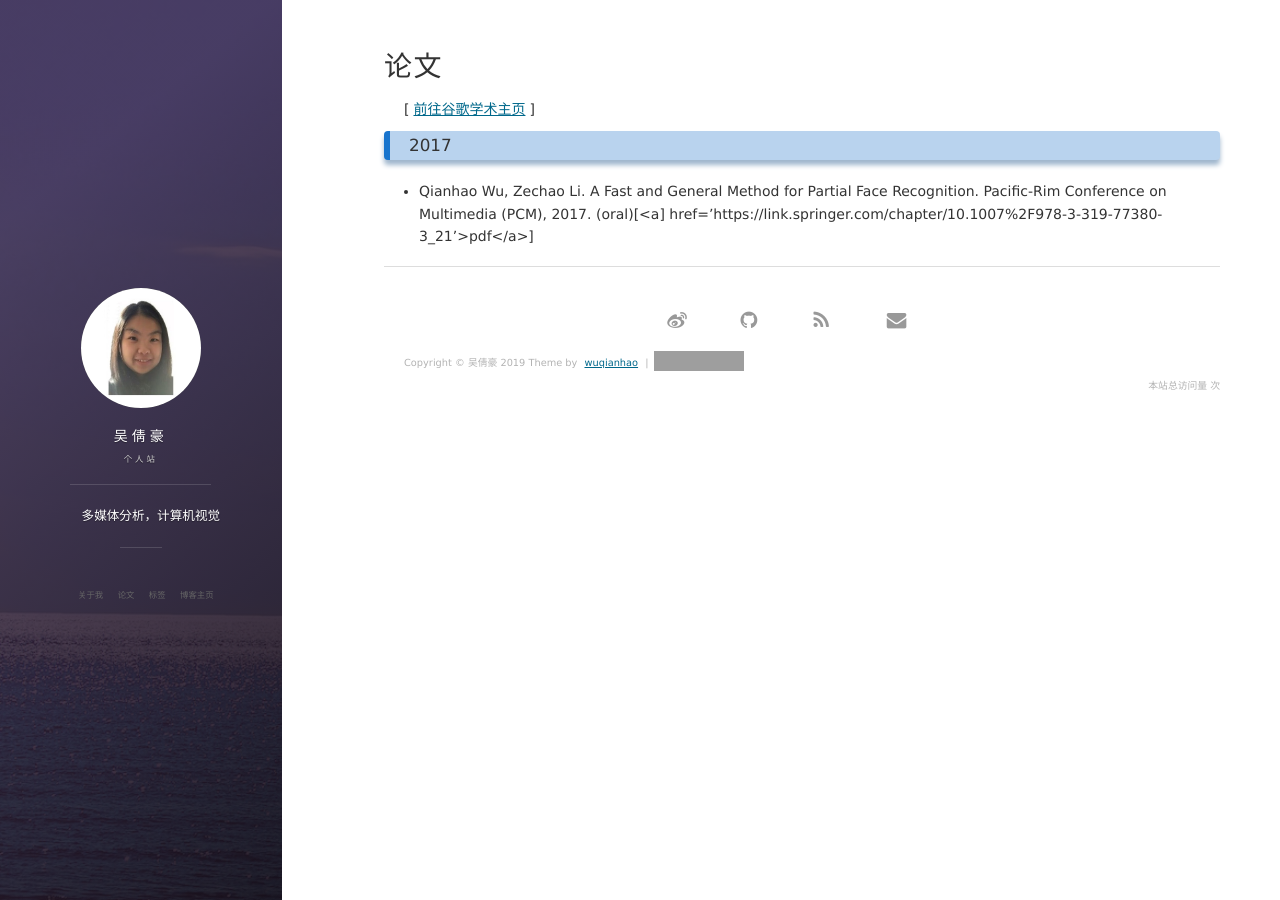
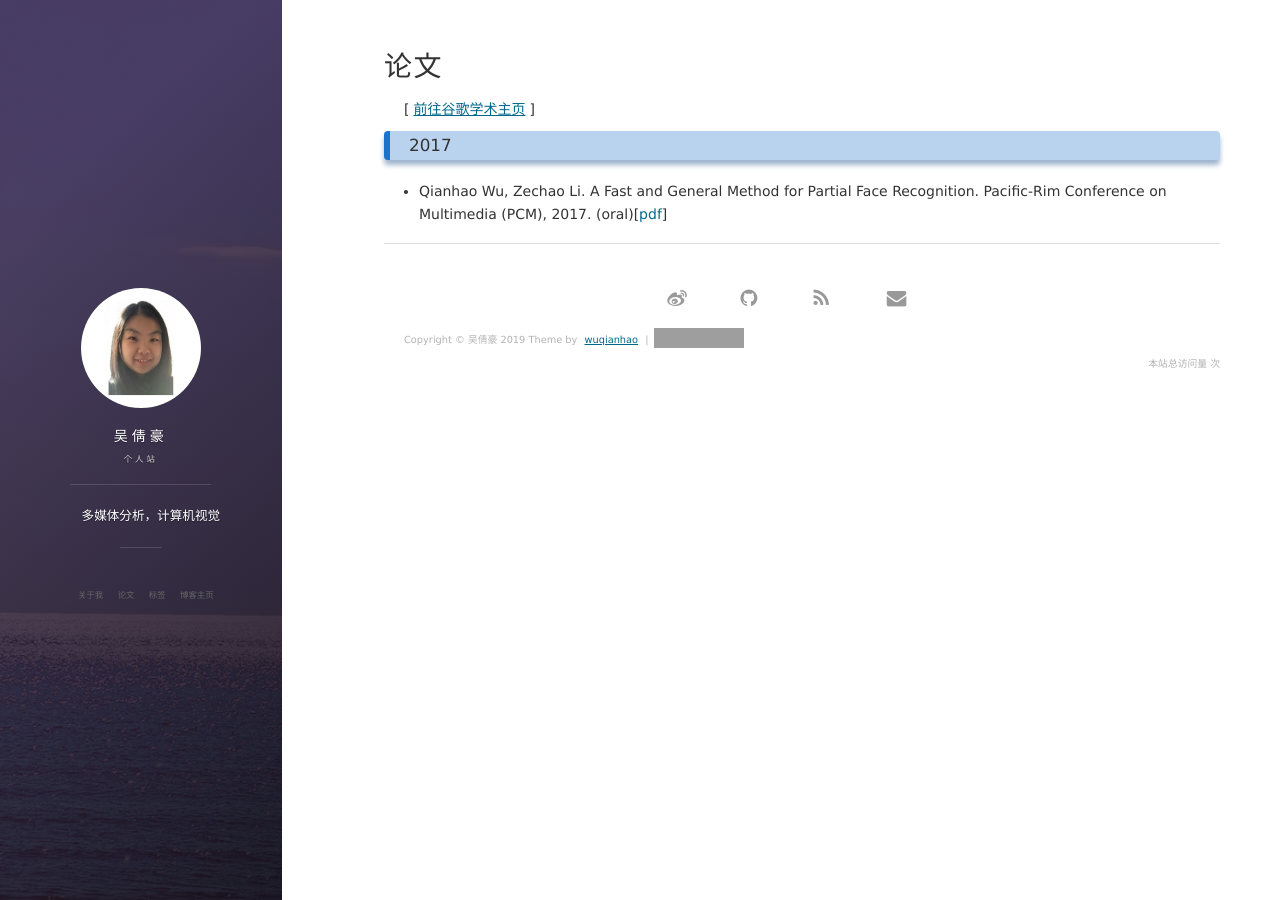
Before and after one commit to wqhIris/homepage, a Jekyll site: the page built from archive.md, in a window 1280 px wide. Built offline with Jekyll 4.4.1, drawn with Linux system fonts in a browser that asks for light colours; nearby versions of some CDN libraries; comment, search, counter and statistics services are not loaded; grey boxes are pictures that could not be loaded.

Commit message:
Update archive.md

```diff
--- a/archive.md
+++ b/archive.md
@@ -6,4 +6,4 @@ header : 所有论文
 [<a href='https://scholar.google.com/citations?hl=zh-CN&view_op=list_works&gmla=AJsN-F72GAouxsqHZy6VUO6wTkEHOtExEs8y7ekExKa8_e2Z2xWYv30hmRYPhq14Mione6Ilv-dJE-vCcuqrY8GeMYzK7xX4oNiQ97zvTMHSHZwTorxHJxQ&user=xc4cV7IAAAAJ'>前往谷歌学术主页</a>]
 
 ### 2017
-- Qianhao Wu, Zechao Li. A Fast and General Method for Partial Face Recognition. Pacific-Rim Conference on Multimedia (PCM), 2017. (oral)[<a] href='https://link.springer.com/chapter/10.1007%2F978-3-319-77380-3_21'>pdf</a>]
+- Qianhao Wu, Zechao Li. A Fast and General Method for Partial Face Recognition. Pacific-Rim Conference on Multimedia (PCM), 2017. (oral)[<a href='https://link.springer.com/chapter/10.1007%2F978-3-319-77380-3_21'>pdf</a>]
```
